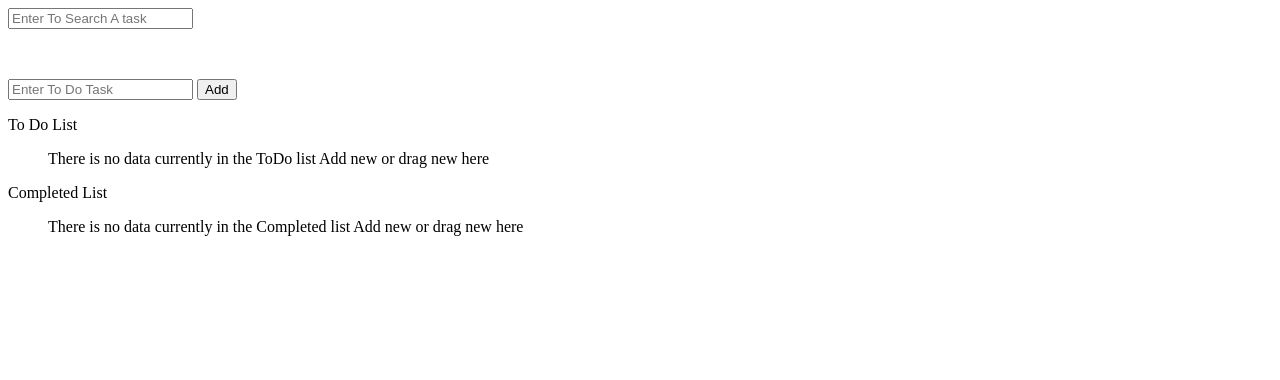
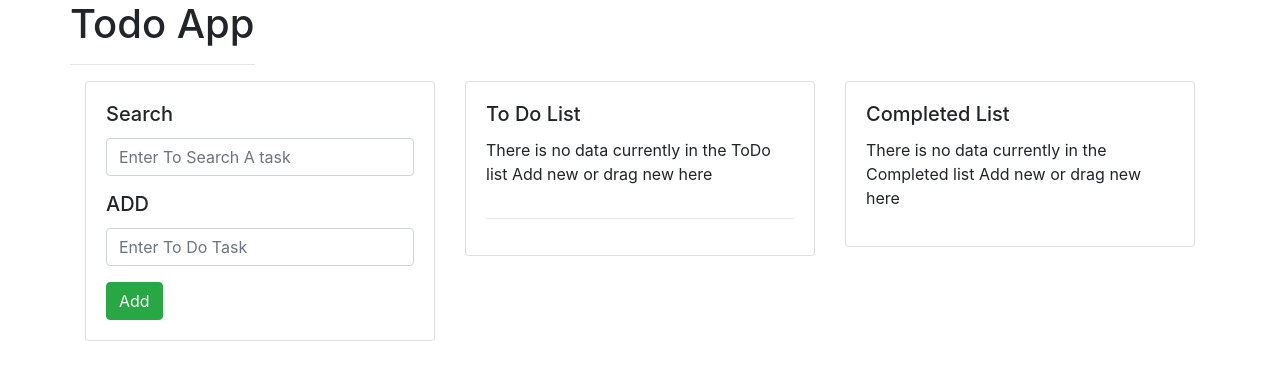
Before and after one commit to gourav-rajput/todo, a plain HTML site: page index.html in a window 1280 px wide. Drawn offline with nearby package versions, Linux system fonts and the light colour scheme.

Commit message:
design changes

```diff
--- a/index.html
+++ b/index.html
@@ -2,36 +2,58 @@
 <html>
 <head>
   <title>My App</title>
-  <link rel="stylesheet" type="text/css" href="../css/style.css">
+  <link rel="stylesheet" href="https://maxcdn.bootstrapcdn.com/bootstrap/4.0.0/css/bootstrap.min.css" integrity="sha384-Gn5384xqQ1aoWXA+058RXPxPg6fy4IWvTNh0E263XmFcJlSAwiGgFAW/dAiS6JXm"
+    crossorigin="anonymous">
 </head>
 <body>
-  <section class="search-and-input-section">
-    <div class="form-group" style="margin-bottom: 50px">
-      <input type="text" name="search-input" id="search-input" placeholder="Enter To Search A task">
+  <div class="container">
+    <div class="row">
+      <div class="col-xs-12">
+        <h1 class="text-center">Todo App</h1>
+        <hr/>
+      </div>
     </div>
-    <div class="form-group">
-      <input type="text" name="to-do-input" id="to-do-input" placeholder="Enter To Do Task">
-      <button id="to-do-add-button">Add</button>
+    <div class="row">
+      <div class="col-xs-4 col-md-4">
+        <div class="card">
+          <div class="card-body">
+            <h5 class="card-title">Search</h5>
+            <div class="form-group">
+              <input type="text" class="form-control" name="search-input" id="search-input" placeholder="Enter To Search A task">
+            </div>
+            <h5 class="card-title">ADD</h5>
+            <div class="form-group">
+              <input type="text" class="form-control" name="to-do-input" id="to-do-input" placeholder="Enter To Do Task">
+            </div>
+            <button class="btn btn-success" id="to-do-add-button">Add</button>
+          </div>
+        </div>
+      </div>
+      <div class="col-xs-4 col-md-4">
+        <div class="card">
+          <div class="card-body">
+            <h5 class="card-title">To Do List</h5>
+            <ul class="list-group list-group-flush" id="to-do-item-container" ondrop="dropElementInToDo(event)" ondragover="allowDrop(event)">
+            </ul>
+            <hr/>
+            <button class="btn btn-danger" id="clear-to-do-list">Clear ToDo LIST</button>
+          </div>
+        </div>
+      </div>
+      <div class="col-xs-4 col-md-4">
+        <div class="card">
+          <div class="card-body">
+            <h5 class="card-title">Completed List</h5>
+            <button class="btn btn-primary" id="clear-completed-list">Clear Completed List</button>
+            <ul class="list-group list-group-flush" id="completed-list-container" ondrop="dropElementInComplete(event)" ondragover="allowDrop(event)">
+
+            </ul>
+          </div>
+        </div>
+      </div>
     </div>
-  </section>
 
-  <section class="to-do-list-section">
-    <div><p>To Do List</p></div><button style="background-color: #000; color: #fff" id="clear-to-do-list">Clear ToDo LIST</button>
-    <div class="to-do-list">
-      <ul id="to-do-item-container" ondrop="dropElementInToDo(event)" ondragover="allowDrop(event)">
-
-      </ul>
-    </div>
-  </section>
-
-  <section class="completed-list-container">
-    <div><p>Completed List</p></div><button style="background-color: #000; color: #fff" id="clear-completed-list">Clear Completed List</button>
-    <div class="completed-list">
-      <ul id="completed-list-container" ondrop="dropElementInComplete(event)" ondragover="allowDrop(event)">
-
-      </ul>
-    </div>
-  </section>
+  </div>
 
   <script src="./js/util.js"></script>
   <script src="./js/drag.js"></script>
--- a/js/main.js
+++ b/js/main.js
@@ -34,10 +34,11 @@ function addItem(itemValue, container, uniqueId){
   let deleteButton = generateButton("delete", values);
 
   let liItem = generateHTMLElement("li", "", uniqueId, "");
+  liItem.setAttribute('class', "list-group-item");
   liItem.setAttribute('draggable', true);
   liItem.ondragstart = dragElement;
-  let leftDiv = generateHTMLElement("div", "left", "", itemValue);
-  let rightDiv = generateHTMLElement("div", "right", "", "");
+  let leftDiv = generateHTMLElement("div", "float-left", "", itemValue);
+  let rightDiv = generateHTMLElement("div", "float-right", "", "");
   rightDiv.append(deleteButton);
 
   if (isContainerIdToDo(values.containerId)) {
--- a/js/search.js
+++ b/js/search.js
@@ -10,7 +10,7 @@ function checkStringIncludes(item1, item2, searchType = ""){
 function searchList(value){
   let itemList = liList;
   for(let i = 0; i < itemList.length; i++){
-    if (checkStringIncludes(itemList[i].getElementsByClassName('left')[0].innerText, value)) {
+    if (checkStringIncludes(itemList[i].getElementsByClassName('float-left')[0].innerText, value)) {
       itemList[i].style.display = 'block';
       itemList[i].style.background = 'yellow';
     } else {
@@ -22,7 +22,7 @@ function searchList(value){
 function isAlreadyPresent(value){
   let itemList = liList;
   for(let i = 0; i < itemList.length; i++){
-    if (checkStringIncludes(itemList[i].getElementsByClassName('left')[0].innerText, value, "exactSearch")) {
+    if (checkStringIncludes(itemList[i].getElementsByClassName('float-left')[0].innerText, value, "exactSearch")) {
       return true;
     }
   }
--- a/js/util.js
+++ b/js/util.js
@@ -6,7 +6,7 @@
 
 // }
 
-const componentsPath = "../components";
+const componentsPath = "components";
 
 function validateInput(val){
   return val !== '' && val !== ' ' && val !== null && val !== undefined;
@@ -37,17 +37,17 @@ function generateButton(type = "", dump_json = ""){
   switch(type){
     case 'complete' :
       button.innerText = "Completed";
-      button.setAttribute('class','complete-button');
+      button.setAttribute('class','btn btn-success btn-xs complete-button');
       button.addEventListener('click', toggleComplete.bind(this, dump_json));
       break;
     case 'delete' :
       button.innerText = "Delete";
-      button.setAttribute('class','delete-button');
+      button.setAttribute('class','btn btn-danger btn-xs delete-button');
       button.addEventListener('click', deleteItem.bind(this, dump_json.uniqueId, dump_json.container));
       break;
     case 'not-complete' :
       button.innerText = "Not Complete";
-      button.setAttribute('class','not-complete-button');
+      button.setAttribute('class','btn btn-warning btn-xs not-complete-button');
       button.addEventListener('click', toggleComplete.bind(this, dump_json));
       break;
     default:
```
Also changed, not shown: components/no-data-screens/completed-list.html (line endings or trailing spaces), components/no-data-screens/to-do-list.html (line endings or trailing spaces), css/style.css (deleted), js/drag.js (line endings or trailing spaces), js/storage.js (line endings or trailing spaces), 1 other file.
